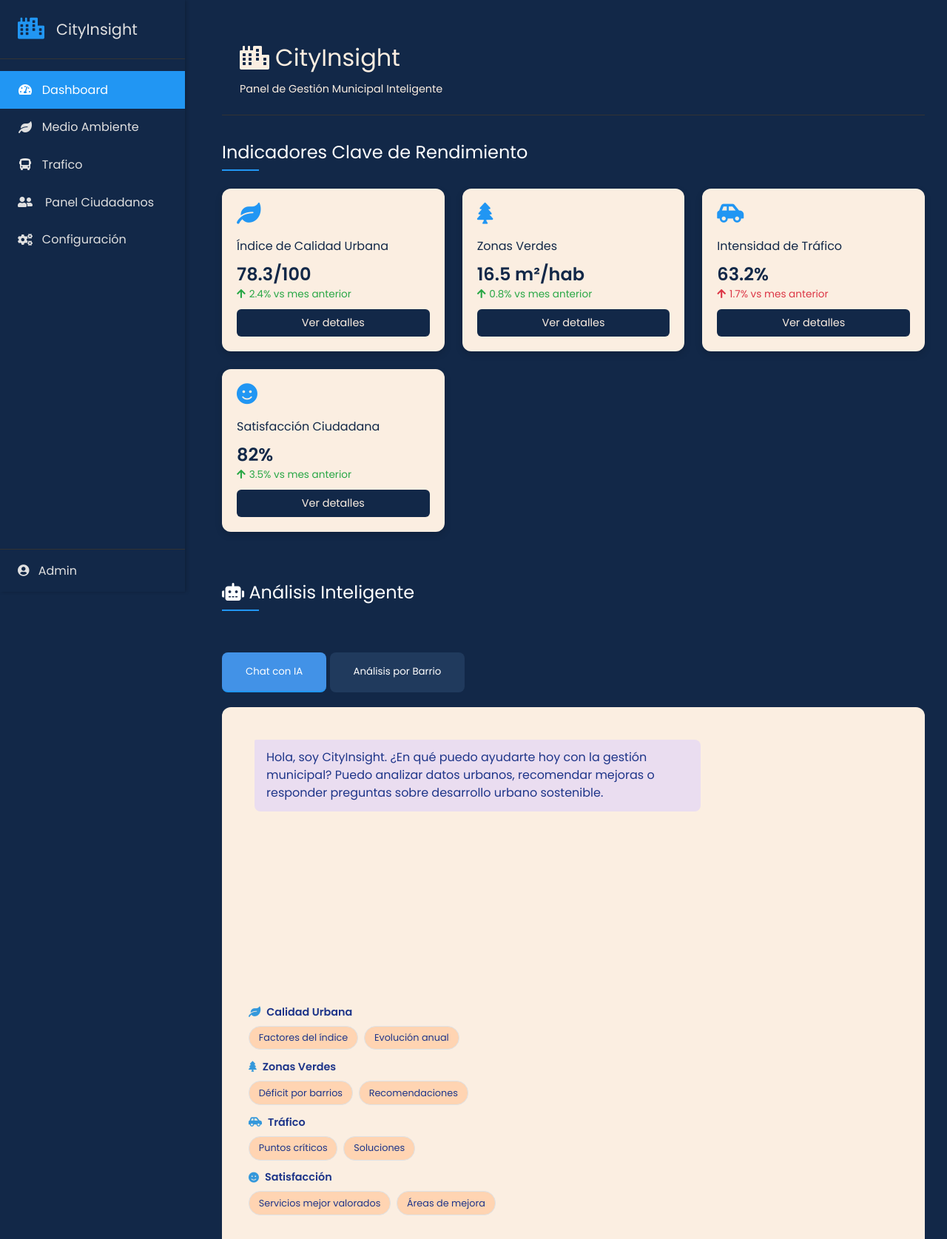
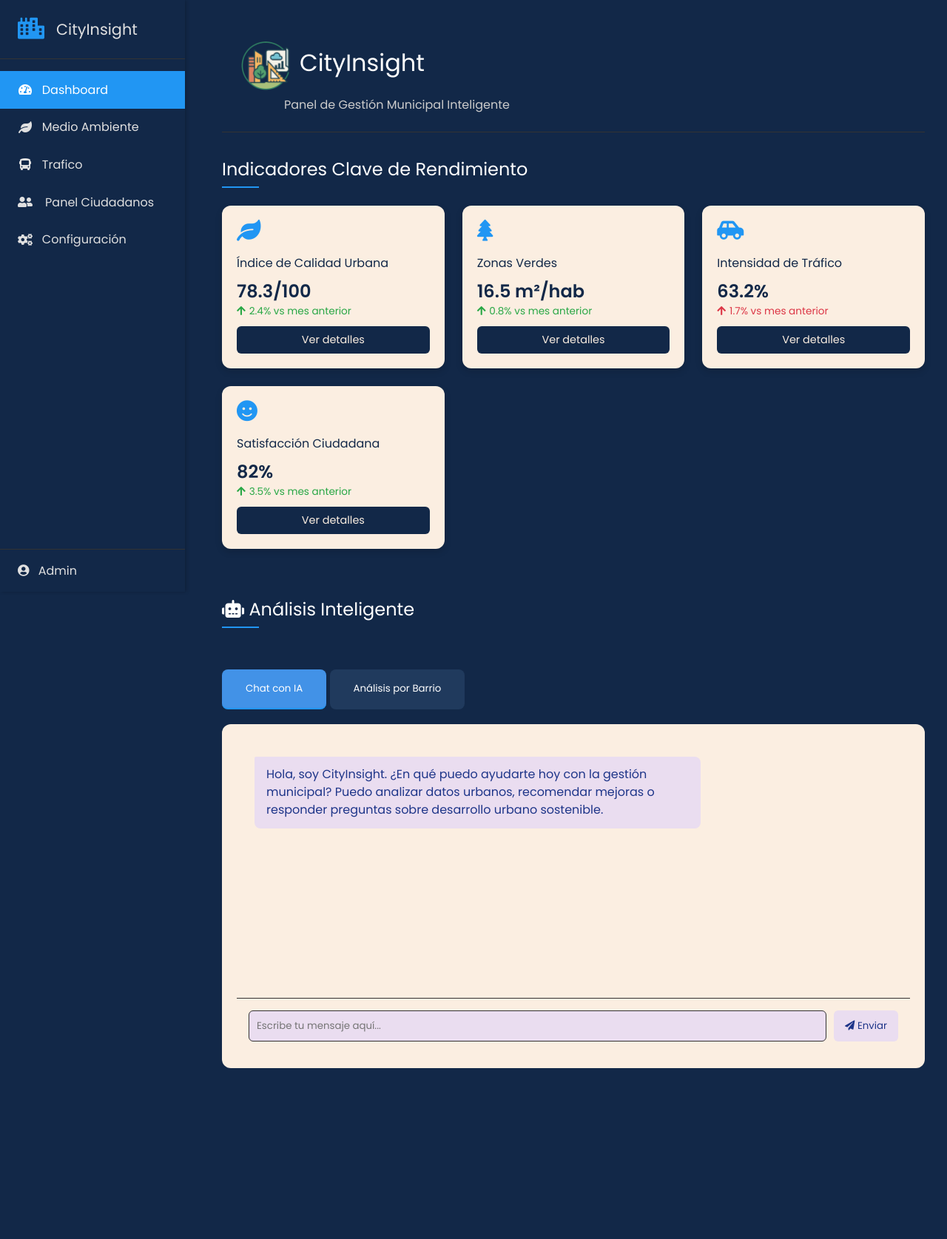
Before and after one commit to ikeralvis/CityInsight, a plain HTML site: page index.html in a window 1280 px wide. Shown: the top 1675 px of the page at 74% size. After the commit the page ends 1474 px from the top, so only its background shows below. Drawn offline with nearby package versions, Linux system fonts and the light colour scheme.

Commit message:
feat: add logo image and update styles for logo container in the main layout

```diff
--- a/index.html
+++ b/index.html
@@ -34,10 +34,14 @@
 
 
     <div class="container">
-        <header>
-            <h1><i class="fas fa-city"></i> CityInsight</h1>
-            <p>Panel de Gestión Municipal Inteligente</p>
+        <header class="header">
+            <div class="logo-text">
+                <img src="Logo de CityInsight.png" alt="Logo de CityInsight">
+                <h1>CityInsight</h1>
+            </div>
+            <p class="subtitle">Panel de Gestión Municipal Inteligente</p>
         </header>
+
 
         <!-- Indicadores Clave -->
         <h2 class="section-title">Indicadores Clave de Rendimiento</h2>
@@ -51,7 +55,9 @@
                         <i class="fas fa-arrow-up"></i>
                         <span>2.4% vs mes anterior</span>
                     </div>
-                    <button class="kpi-info-btn" onclick="document.querySelector('.tab[data-tab=\'chat\']').click(); document.querySelector('.chat-container').scrollIntoView({behavior: 'smooth'});">Ver detalles</button>
+                    <button class="kpi-info-btn"
+                        onclick="document.querySelector('.tab[data-tab=\'chat\']').click(); document.querySelector('.chat-container').scrollIntoView({behavior: 'smooth'});">Ver
+                        detalles</button>
                 </div>
             </div>
             <div class="kpi-card" data-kpi="Zonas Verdes">
@@ -64,7 +70,9 @@
                         <span>0.8% vs mes anterior</span>
                     </div>
                 </div>
-                <button class="kpi-info-btn" onclick="document.querySelector('.tab[data-tab=\'chat\']').click(); document.querySelector('.chat-container').scrollIntoView({behavior: 'smooth'});">Ver detalles</button>
+                <button class="kpi-info-btn"
+                    onclick="document.querySelector('.tab[data-tab=\'chat\']').click(); document.querySelector('.chat-container').scrollIntoView({behavior: 'smooth'});">Ver
+                    detalles</button>
             </div>
             <div class="kpi-card" data-kpi="Intensidad de Tráfico">
                 <i class="fas fa-car-side card-icon"></i>
@@ -76,7 +84,9 @@
                         <span>1.7% vs mes anterior</span>
                     </div>
                 </div>
-                <button class="kpi-info-btn" onclick="document.querySelector('.tab[data-tab=\'chat\']').click(); document.querySelector('.chat-container').scrollIntoView({behavior: 'smooth'});">Ver detalles</button>
+                <button class="kpi-info-btn"
+                    onclick="document.querySelector('.tab[data-tab=\'chat\']').click(); document.querySelector('.chat-container').scrollIntoView({behavior: 'smooth'});">Ver
+                    detalles</button>
             </div>
             <div class="kpi-card" data-kpi="Satisfacción Ciudadana">
                 <i class="fas fa-smile card-icon"></i>
@@ -88,7 +98,9 @@
                         <span>3.5% vs mes anterior</span>
                     </div>
                 </div>
-                <button class="kpi-info-btn" onclick="document.querySelector('.tab[data-tab=\'chat\']').click(); document.querySelector('.chat-container').scrollIntoView({behavior: 'smooth'});">Ver detalles</button>
+                <button class="kpi-info-btn"
+                    onclick="document.querySelector('.tab[data-tab=\'chat\']').click(); document.querySelector('.chat-container').scrollIntoView({behavior: 'smooth'});">Ver
+                    detalles</button>
             </div>
         </section>
 
@@ -108,52 +120,6 @@
                         urbanos, recomendar mejoras o responder preguntas sobre desarrollo urbano sostenible.
                     </div>
                 </div>
-                <!-- Añadimos la sección de prompts guiados -->
-                <div class="suggested-prompts">
-                    <div class="prompt-category">
-                        <h4><i class="fas fa-leaf"></i> Calidad Urbana</h4>
-                        <div class="prompt-buttons">
-                            <button class="prompt-btn"
-                                data-message="¿Qué factores se consideran en el Índice de Calidad Urbana?">Factores del
-                                índice</button>
-                            <button class="prompt-btn"
-                                data-message="¿Cómo ha evolucionado el Índice de Calidad Urbana este año?">Evolución
-                                anual</button>
-                        </div>
-                    </div>
-
-                    <div class="prompt-category">
-                        <h4><i class="fas fa-tree"></i> Zonas Verdes</h4>
-                        <div class="prompt-buttons">
-                            <button class="prompt-btn"
-                                data-message="¿Qué barrios tienen déficit de zonas verdes?">Déficit por barrios</button>
-                            <button class="prompt-btn"
-                                data-message="¿Qué acciones se recomiendan para mejorar las zonas verdes?">Recomendaciones</button>
-                        </div>
-                    </div>
-
-                    <div class="prompt-category">
-                        <h4><i class="fas fa-car-side"></i> Tráfico</h4>
-                        <div class="prompt-buttons">
-                            <button class="prompt-btn" data-message="¿Cuáles son los puntos de mayor congestión?">Puntos
-                                críticos</button>
-                            <button class="prompt-btn"
-                                data-message="¿Qué soluciones existen para reducir la intensidad del tráfico?">Soluciones</button>
-                        </div>
-                    </div>
-
-                    <div class="prompt-category">
-                        <h4><i class="fas fa-smile"></i> Satisfacción</h4>
-                        <div class="prompt-buttons">
-                            <button class="prompt-btn"
-                                data-message="¿Qué servicios están mejor valorados por los ciudadanos?">Servicios mejor
-                                valorados</button>
-                            <button class="prompt-btn"
-                                data-message="¿Qué áreas necesitan mejora según la opinión ciudadana?">Áreas de
-                                mejora</button>
-                        </div>
-                    </div>
-                </div>
                 <div class="chat-input">
                     <input type="text" placeholder="Escribe tu mensaje aquí..." id="chat-input-field">
                     <button id="send-button">
@@ -168,7 +134,7 @@
         <div id="neighborhood-tab" class="tab-content">
             <h3>Selecciona un barrio para ver el análisis</h3>
             <div class="neighborhood-selector">
-                <div class="neighborhood-card" data-neighborhood="centro" >
+                <div class="neighborhood-card" data-neighborhood="centro">
                     <div class="neighborhood-icon">🏙️</div>
                     <h4>Centro Histórico</h4>
                 </div>
@@ -526,7 +492,7 @@
                 if (analysisContainer) {
                     analysisContainer.style.display = 'block';
                     // Scroll to the analysis container with smooth animation
-                    analysisContainer.scrollIntoView({behavior: 'smooth'});
+                    analysisContainer.scrollIntoView({ behavior: 'smooth' });
                 }
             });
         });
--- a/stylesv2.css
+++ b/stylesv2.css
@@ -31,6 +31,8 @@ body {
     flex-wrap: nowrap;
   }
 }
+
+
 
 .suggested-prompts {
   margin: 1rem 0;
@@ -115,6 +117,30 @@ header h1 {
 header p {
   color: #fbeee1;
   font-size: 0.9rem;
+}
+
+.header {
+  display: flex;
+  flex-direction: column;
+  gap: 5px;
+  color: white;
+}
+
+.logo-text {
+  display: flex;
+  align-items: center;
+  gap: 10px;
+}
+
+.logo-text img {
+  height: 70px ;
+  width: auto;
+}
+
+.subtitle {
+  margin-left: 60px; /* Para que el subtítulo quede alineado visualmente */
+  font-size: 16px;
+  color: #ccc;
 }
 
 .container {
@@ -583,6 +609,13 @@ header p {
   animation-delay: 0.3s;
 }
 
+.logo-container img {
+  width: 15%;
+  height: 1 5%;
+  border-radius: 50%;
+  margin-right: 10px;
+}
+
 /* Responsive Design */
 @media (max-width: 992px) {
   .sidebar {
```
Also changed, not shown: Logo de CityInsight.png (added).
